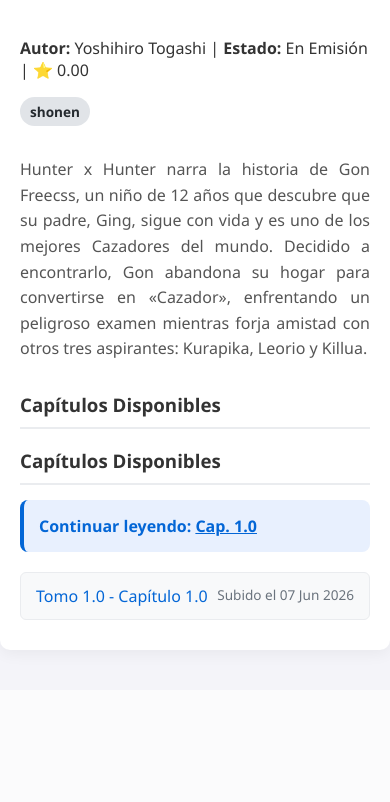
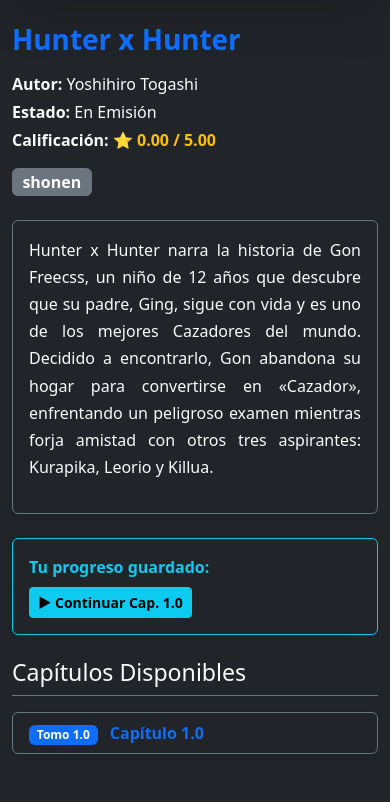
Before and after one commit to fabian1318/pagina-de-manga-2026, a Django app: page /manga/1/ in a window 390 px wide. Shown: the part 412-1214 px from the top of the page. Before the commit the page ends 1067 px from the top, so only its background shows below. Run offline with Django 5.2, Linux system fonts and the light colour scheme; a user stored in the database is signed in; data comes from the database, SQL or seed files in the repository; both versions use the stored data as it was after the commit.

Commit message:
Refactor templates: streamline HTML structure, enhance styling, and improve user interface for manga details and index pages

```diff
--- /dev/null
+++ b/biblioteca/templates/biblioteca/base.html
@@ -0,0 +1,53 @@
+{% load static %}
+<!DOCTYPE html>
+<html lang="es" data-bs-theme="dark"> <head>
+    <meta charset="UTF-8">
+    <meta name="viewport" content="width=device-width, initial-scale=1.0">
+    <title>{% block title %}Manga Reader{% endblock %}</title>
+
+    <link href="https://cdn.jsdelivr.net/npm/bootstrap@5.3.2/dist/css/bootstrap.min.css" rel="stylesheet">
+
+    {% block extra_css %}{% endblock %}
+</head>
+<body class="bg-dark text-light">
+
+    <nav class="navbar navbar-expand-lg navbar-dark bg-dark border-bottom border-secondary mb-4">
+        <div class="container">
+            <a class="navbar-brand text-primary fw-bold" href="{% url 'inicio' %}">📖 Manga Reader</a>
+
+            <button class="navbar-toggler" type="button" data-bs-toggle="collapse" data-bs-target="#navbarNav">
+                <span class="navbar-toggler-icon"></span>
+            </button>
+
+            <div class="collapse navbar-collapse" id="navbarNav">
+                <ul class="navbar-nav ms-auto">
+                    {% if user.is_authenticated %}
+                        <li class="nav-item">
+                            <span class="nav-link text-white">Hola, {{ user.username }}</span>
+                        </li>
+                        <li class="nav-item">
+                            <form action="{% url 'logout' %}" method="post" class="d-inline">
+                                {% csrf_token %}
+                                <button type="submit" class="btn btn-outline-danger btn-sm ms-3 mt-1">Salir</button>
+                            </form>
+                        </li>
+                    {% else %}
+                        <li class="nav-item">
+                            <a class="nav-link btn btn-primary text-white btn-sm" href="{% url 'login' %}">Acceder</a>
+                        </li>
+                    {% endif %}
+                </ul>
+            </div>
+        </div>
+    </nav>
+
+    <main class="container">
+        {% block content %}
+        {% endblock %}
+    </main>
+
+    <script src="https://cdn.jsdelivr.net/npm/bootstrap@5.3.2/dist/js/bootstrap.bundle.min.js"></script>
+
+    {% block extra_js %}{% endblock %}
+</body>
+</html>
--- a/biblioteca/templates/biblioteca/detalle.html
+++ b/biblioteca/templates/biblioteca/detalle.html
@@ -1,74 +1,88 @@
+{% extends 'biblioteca/base.html' %}
 {% load static %}
-<!DOCTYPE html>
-<html lang="es">
-<head>
-    <meta charset="UTF-8">
-    <meta name="viewport" content="width=device-width, initial-scale=1.0">
-    <title>{{ manga.titulo }} - Manga Reader</title>
-    <link rel="stylesheet" href="{% static 'css/detalle.css' %}">
-</head>
-<body>
 
-    <nav class="nav-principal">
-        <a href="{% url 'inicio' %}">← Volver a la Biblioteca</a>
-    </nav>
+{% block title %}{{ manga.titulo }} - Detalles{% endblock %}
 
-    <main class="contenedor-detalle">
+{% block content %}
 
-        <aside class="columna-portada">
+    <div class="mb-4">
+        <a href="{% url 'inicio' %}" class="btn btn-outline-secondary btn-sm">
+            &larr; Volver a la Biblioteca
+        </a>
+    </div>
+
+    <div class="row">
+
+        <div class="col-md-4 col-lg-3 text-center mb-4">
             {% if manga.portada %}
-                <img src="{{ manga.portada.url }}" alt="Portada de {{ manga.titulo }}">
+                <img src="{{ manga.portada.url }}" alt="Portada de {{ manga.titulo }}" class="img-fluid rounded shadow-lg border border-secondary">
+            {% else %}
+                <div class="bg-secondary text-white rounded d-flex align-items-center justify-content-center" style="height: 350px;">
+                    Sin portada
+                </div>
             {% endif %}
-        </aside>
+        </div>
 
-        <section class="columna-info">
-            <h1>{{ manga.titulo }}</h1>
+        <div class="col-md-8 col-lg-9">
 
-            <p><strong>Autor:</strong> {{ manga.autor }} | <strong>Estado:</strong> {{ manga.get_estado_display }} | <strong>⭐</strong> {{ manga.calificacion }}</p>
+            <h1 class="text-primary fw-bold mb-3">{{ manga.titulo }}</h1>
 
-            <div>
+            <div class="mb-3 text-light">
+                <p class="mb-1"><strong>Autor:</strong> {{ manga.autor }}</p>
+                <p class="mb-1"><strong>Estado:</strong> {{ manga.get_estado_display }}</p>
+                <p class="mb-1">
+                    <strong>Calificación:</strong>
+                    <span class="text-warning fw-bold">⭐ {{ manga.calificacion }} / 5.00</span>
+                </p>
+            </div>
+
+            <div class="mb-4">
                 {% for genero in manga.generos.all %}
-                    <span class="etiqueta-genero">{{ genero.nombre }}</span>
+                    <span class="badge bg-secondary fs-6 me-1">{{ genero.nombre }}</span>
                 {% empty %}
-                    <span class="etiqueta-genero">Sin género</span>
+                    <span class="badge bg-dark border border-secondary text-muted">Sin género</span>
                 {% endfor %}
             </div>
 
-            <div class="sinopsis">
-                {{ manga.sinopsis|linebreaks }}
+            <div class="card bg-dark border-secondary shadow-sm mb-4">
+                <div class="card-body text-light" style="line-height: 1.7; text-align: justify;">
+                    {{ manga.sinopsis|linebreaks }}
+                </div>
             </div>
 
-            <div class="lista-capitulos">
-                <h3>Capítulos Disponibles</h3>
-                <div class="lista-capitulos">
-                <h3>Capítulos Disponibles</h3>
+            {% if progreso %}
+                <div class="alert alert-info border-info bg-dark text-info d-flex flex-wrap justify-content-between align-items-center shadow-sm">
+                    <span class="fw-bold mb-2 mb-md-0">Tu progreso guardado:</span>
+                    <a href="{% url 'leer_capitulo' progreso.capitulo.id %}" class="btn btn-info btn-sm fw-bold">
+                        ▶ Continuar Cap. {{ progreso.capitulo.numero }}
+                    </a>
+                </div>
+            {% endif %}
 
-                {% if progreso %}
-                    <div style="background-color: #e8f0fe; padding: 15px; border-radius: 8px; margin-bottom: 20px; border-left: 4px solid #0366d6;">
-                        <p style="margin: 0; color: #0366d6; font-weight: bold;">
-                            Continuar leyendo:
-                            <a href="{% url 'leer_capitulo' progreso.capitulo.id %}" style="color: #0366d6; text-decoration: underline;">
-                                Cap. {{ progreso.capitulo.numero }}
-                            </a>
-                        </p>
-                    </div>
-                {% endif %}
+            <h3 class="border-bottom border-secondary pb-2 mb-3 mt-4 text-light">Capítulos Disponibles</h3>
+
+            <div class="list-group shadow-sm mb-5">
                 {% for capitulo in capitulos %}
-                    <a href="{% url 'leer_capitulo' capitulo.id %}" class="capitulo-link">
-                        {% if capitulo.tomo %}Tomo {{ capitulo.tomo }} - {% endif %}
-                        Capítulo {{ capitulo.numero }}
-                        {% if capitulo.titulo %}: {{ capitulo.titulo }}{% endif %}
-                        <span style="float: right; color: #6a737d; font-size: 0.85rem;">
-                            Subido el {{ capitulo.fecha_subida|date:"d M Y" }}
-                        </span>
+                    <a href="{% url 'leer_capitulo' capitulo.id %}" class="list-group-item list-group-item-action bg-dark text-light border-secondary d-flex justify-content-between align-items-center">
+                        <div>
+                            {% if capitulo.tomo %}
+                                <span class="badge bg-primary me-2">Tomo {{ capitulo.tomo }}</span>
+                            {% endif %}
+                            <strong class="text-primary">Capítulo {{ capitulo.numero }}</strong>
+                            {% if capitulo.titulo %}
+                                <span class="text-light ms-1">- {{ capitulo.titulo }}</span>
+                            {% endif %}
+                        </div>
+                        <small class="text-secondary d-none d-sm-block">{{ capitulo.fecha_subida|date:"d M Y" }}</small>
                     </a>
                 {% empty %}
-                    <p>Aún no hay capítulos disponibles para este manga.</p>
+                    <div class="list-group-item bg-dark text-muted border-secondary text-center">
+                        Aún no hay capítulos disponibles para este manga.
+                    </div>
                 {% endfor %}
             </div>
 
-        </section>
-    </main>
+        </div>
+    </div>
 
-</body>
-</html>
+{% endblock %}
```
Also changed, not shown: biblioteca/templates/biblioteca/index.html (+23 -39 lines), db.sqlite3.
